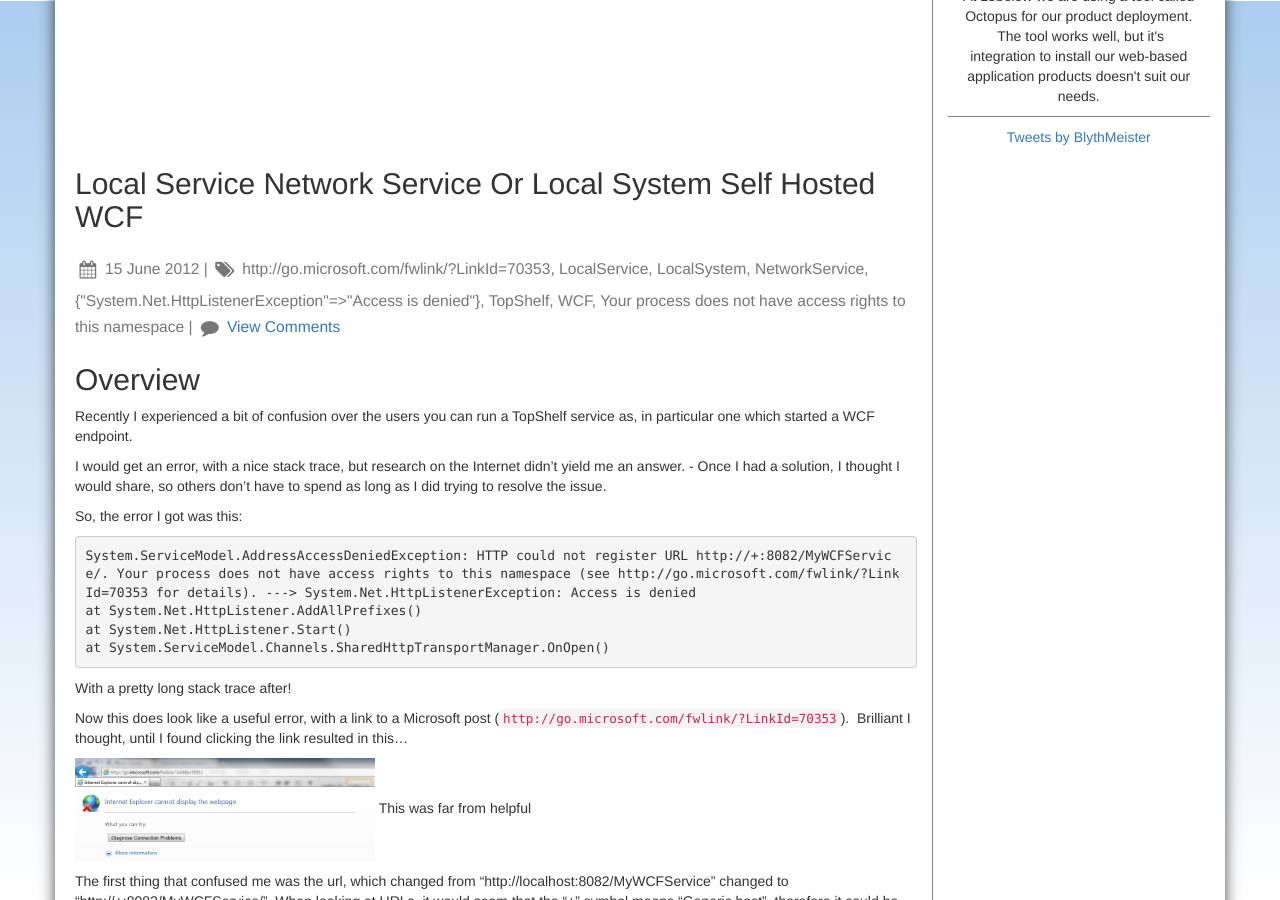
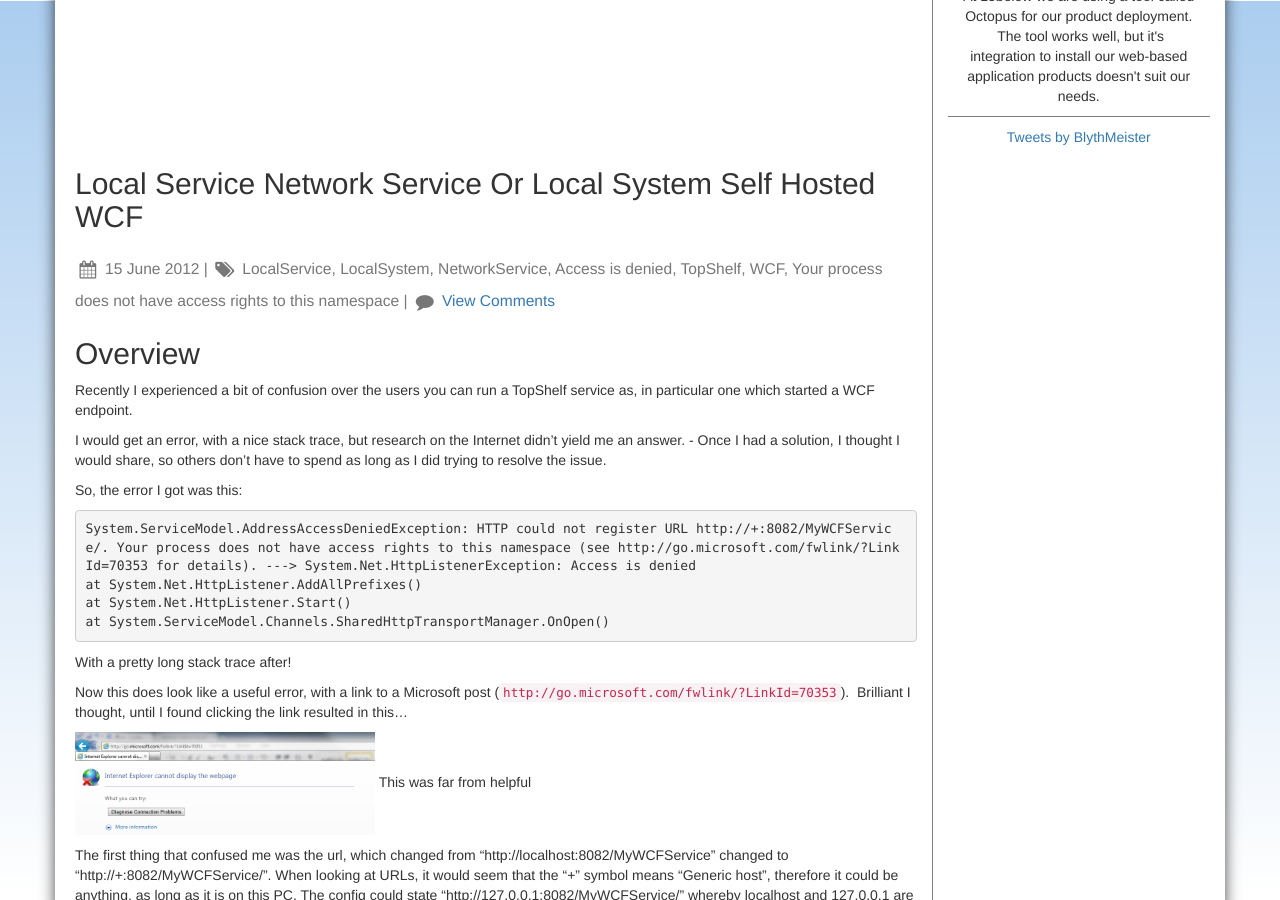
Before and after one commit to BlythMeister/blyth.me.uk, a Jekyll site: the page built from _posts/2012-06-15-local-service-network-service-or-local-system-self-hosted-wcf.md, in a window 1280 px wide and 900 px high, scrolled down 899 px. Built offline with Jekyll 4.4.1, drawn with Linux system fonts in a browser that asks for light colours; comment, search, counter and statistics services are not loaded.

Commit message:
Fix posts

```diff
--- a/_posts/2012-06-15-local-service-network-service-or-local-system-self-hosted-wcf.md
+++ b/_posts/2012-06-15-local-service-network-service-or-local-system-self-hosted-wcf.md
@@ -4,7 +4,7 @@
 date: 2012-06-15 14:10:00 -0000
 excerpt: Recently I experienced a bit of confusion over the users you can run a TopShelf service as in particular one which started a WCF endpoint.
 image: /images/me.png
-tags: [http://go.microsoft.com/fwlink/?LinkId=70353, LocalService, LocalSystem, NetworkService, System.Net.HttpListenerException: Access is denied, TopShelf, WCF, Your process does not have access rights to this namespace]
+tags: [LocalService, LocalSystem, NetworkService, Access is denied, TopShelf, WCF, Your process does not have access rights to this namespace]
 comments: true
 ---
 ## Overview
```
Also changed, not shown: _posts/2017-07-25-new-blog.md (+1 -1 lines).
